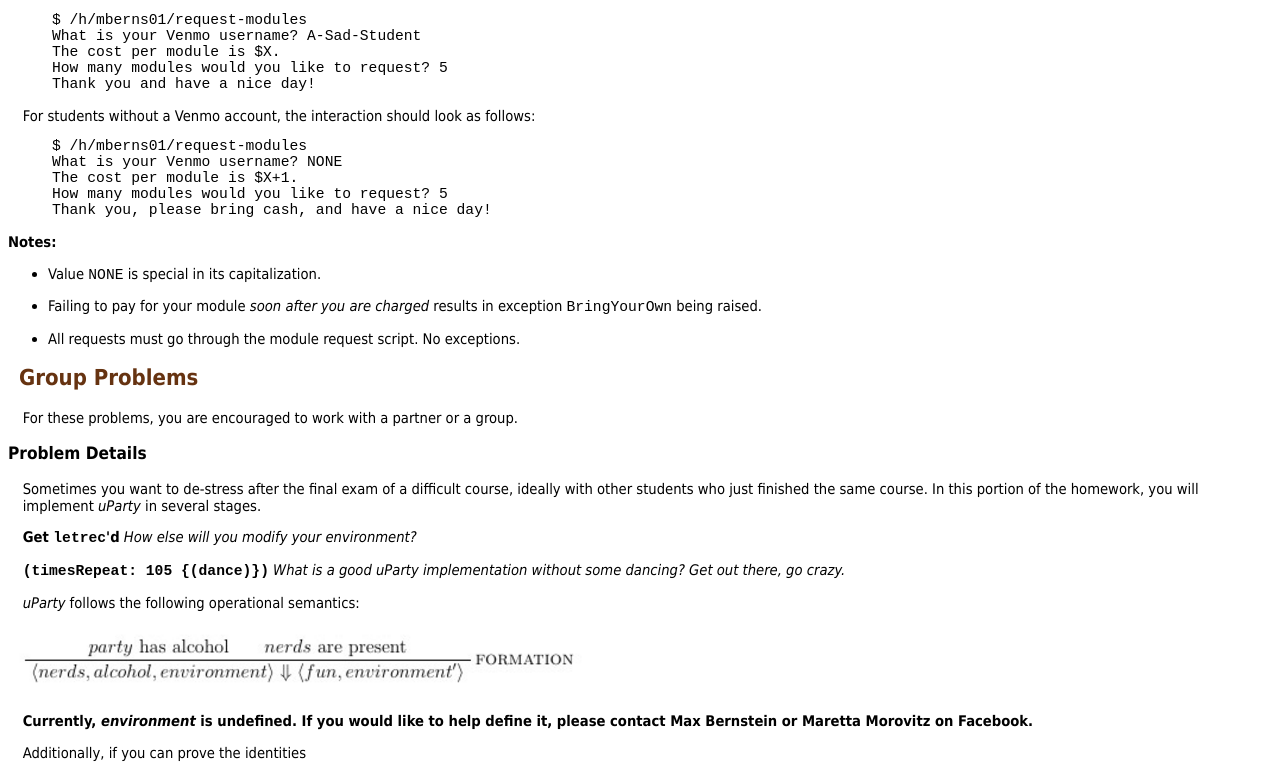
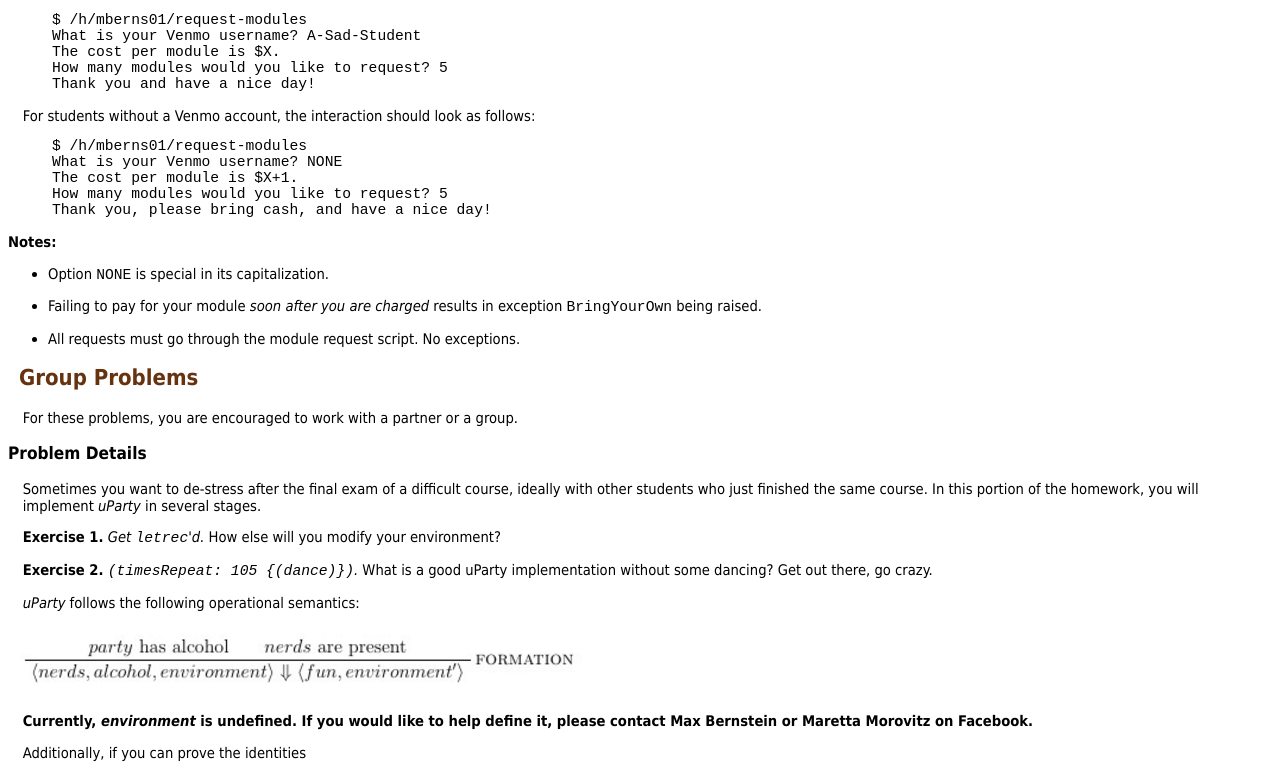
Before and after one commit to maxsites/tufts.party, a plain HTML site: page 105.html in a window 1280 px wide. Shown: the part 379-1151 px from the top of the page. Drawn offline with Linux system fonts and the light colour scheme.

Commit message:
Finishing touches

```diff
--- a/105.html
+++ b/105.html
@@ -104,7 +104,7 @@ follows:</p>
 
 <b>Notes:</b>
 <ul>
-    <p><li>Value <code>NONE</code> is special in its capitalization.</li></p>
+    <p><li>Option <code>NONE</code> is special in its capitalization.</li></p>
     <p><li>Failing to pay for your module <em>soon after you are charged</em>
         results in exception <code>BringYourOwn</code> being raised.</li><p>
     <p><li>All requests must go through the module request script. No
@@ -122,13 +122,13 @@ follows:</p>
 ideally with other students who just finished the same course. In this portion
 of the homework, you will implement <em>uParty</em> in several stages.</p>
 
-<p><b>Get <code>letrec</code>'d</b>
-<i>How else will you modify your environment?</i>
+<p><b>Exercise 1.</b> <i>Get <code>letrec</code>'d.</i>
+How else will you modify your environment?
 </p>
 
-<p><b><code>(timesRepeat: 105 {(dance)})</code></b></b>
-<i>What is a good uParty implementation without some dancing? Get out there, go
-crazy.</i>
+<p><b>Exercise 2.</b> <i><code>(timesRepeat: 105 {(dance)})</code>.</i></b>
+What is a good uParty implementation without some dancing? Get out there, go
+crazy.
 </p>
 
 <p><i>uParty</i> follows the following operational semantics:</p>
```
